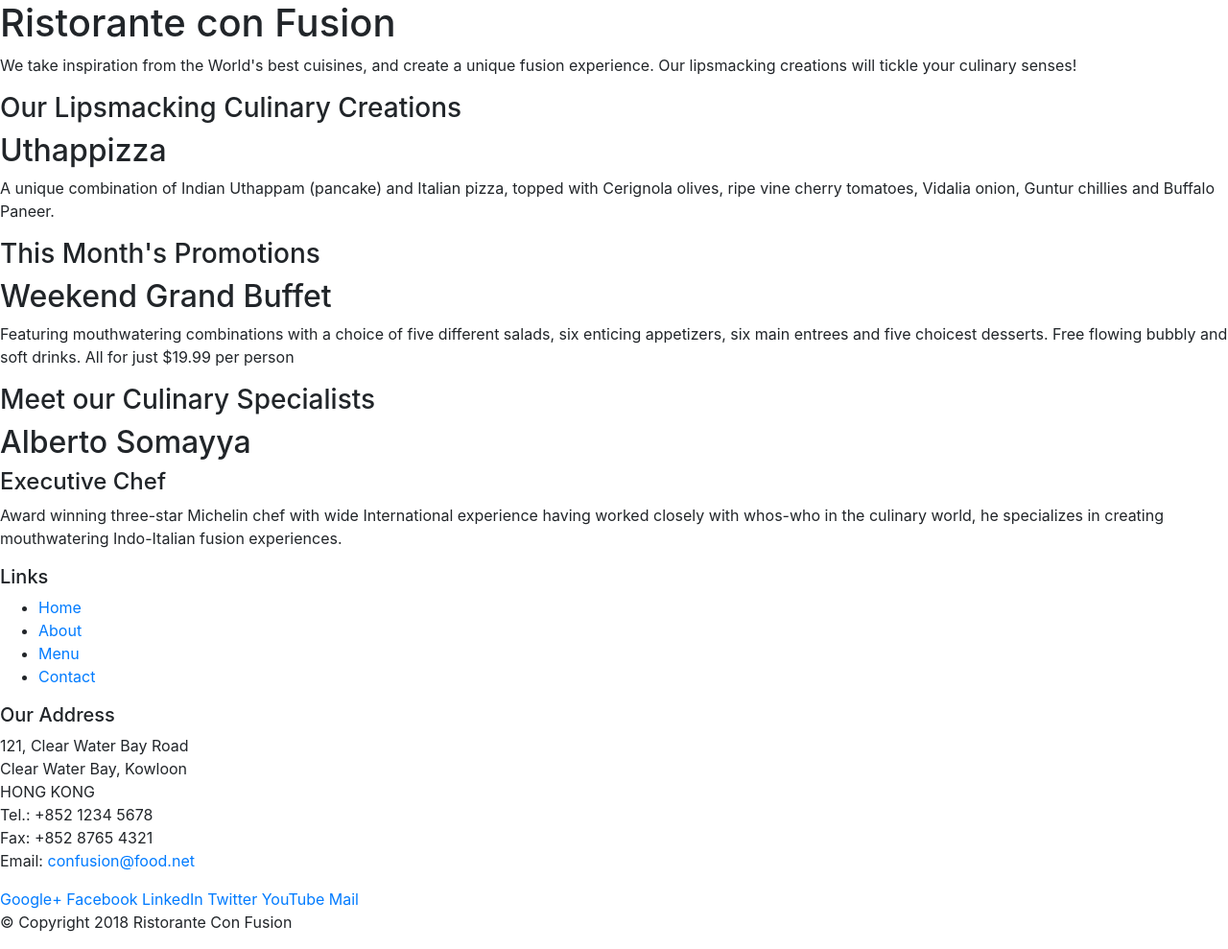
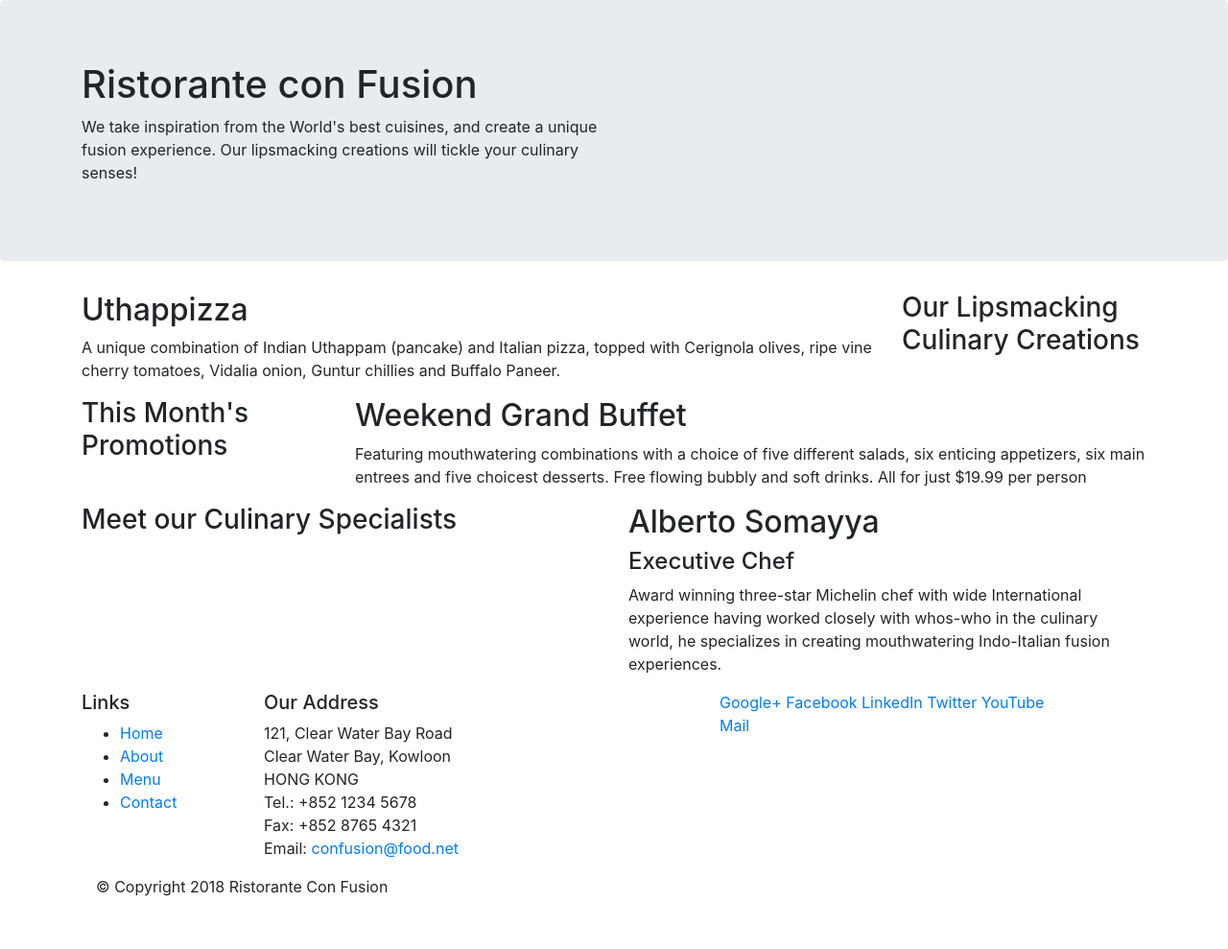
Before and after one commit to Lwalters7/bootstrap-test, a website: page index.html in a window 1280 px wide. Shown: the whole page at 96% size. After the commit the page ends 952 px from the top, so only its background shows below. Drawn offline with nearby package versions, Linux system fonts and the light colour scheme.

Commit message:
Bootstrap Grid Part 1

```diff
--- a/index.html
+++ b/index.html
@@ -13,46 +13,45 @@
 
 <body>
 
-    <header>
-        <div>
-            <div>
-                <div>
+    <header class="jumbotron">
+        <div class="container">
+            <div class="row">
+                <div class="col-12 col-sm-6">
                     <h1>Ristorante con Fusion</h1>
                     <p>We take inspiration from the World's best cuisines, and create a unique fusion experience. Our lipsmacking creations will tickle your culinary senses!</p>
                 </div>
-                <div>
+                <div class="col-12 col-sm">
                 </div>
             </div>
         </div>
     </header>
 
-    <div>
-        <div>
-            <div>
+    <div class="container">
+        <div class="row">
+            <div class="col-12 col-sm-4 order-sm-last col-md-3">
                 <h3>Our Lipsmacking Culinary Creations</h3>
             </div>
-            <div>
+            <div class="col col-sm col-md">
                 <h2>Uthappizza</h2>
                 <p>A unique combination of Indian Uthappam (pancake) and Italian pizza, topped with Cerignola olives, ripe vine cherry tomatoes, Vidalia onion, Guntur chillies and Buffalo Paneer.</p>
             </div>
         </div>
 
-
-        <div>
-            <div>
+        <div class="row">
+            <div class="col-12 col-sm-4 col-md-3">
                 <h3>This Month's Promotions</h3>
             </div>
-            <div>
+            <div class="col col-sm col-md">
                 <h2>Weekend Grand Buffet</h2>
                 <p>Featuring mouthwatering combinations with a choice of five different salads, six enticing appetizers, six main entrees and five choicest desserts. Free flowing bubbly and soft drinks. All for just $19.99 per person </p>
             </div>
         </div>
 
-        <div>
-            <div>
+        <div class="row">
+            <div class="col col-sm order-sm-first col-md">
                 <h3>Meet our Culinary Specialists</h3>
             </div>
-            <div>
+            <div class="col col-sm col-md">
                 <h2>Alberto Somayya</h2>
                 <h4>Executive Chef</h4>
                 <p>Award winning three-star Michelin chef with wide International experience having worked closely with whos-who in the culinary world, he specializes in creating mouthwatering Indo-Italian fusion experiences. </p>
@@ -61,10 +60,9 @@
     </div>
 
     <footer>
-        <div>
-            <div>
-                <div>
-                    <h5>Links</h5>
+        <div class="container">
+            <div class="row">
+                <div class="col-4 col-sm-2">                     <h5>Links</h5>
                     <ul>
                         <li><a href="#">Home</a></li>
                         <li><a href="#">About</a></li>
@@ -72,8 +70,7 @@
                         <li><a href="#">Contact</a></li>
                     </ul>
                 </div>
-                <div>
-                    <h5>Our Address</h5>
+                <div class="col-7 col-sm-5">                    <h5>Our Address</h5>
                     <address>
 		              121, Clear Water Bay Road<br>
 		              Clear Water Bay, Kowloon<br>
@@ -83,8 +80,7 @@
 		              Email: <a href="mailto:confusion@food.net">confusion@food.net</a>
 		           </address>
                 </div>
-                <div>
-                    <div>
+                <div class="col-12 col-sm-4">                    <div>
                         <a href="http://google.com/+">Google+</a>
                         <a href="http://www.facebook.com/profile.php?id=">Facebook</a>
                         <a href="http://www.linkedin.com/in/">LinkedIn</a>
@@ -94,7 +90,7 @@
                     </div>
                 </div>
            </div>
-           <div>
+           <div class="col-auto">
                 <div>
                     <p>© Copyright 2018 Ristorante Con Fusion</p>
                 </div>
```
